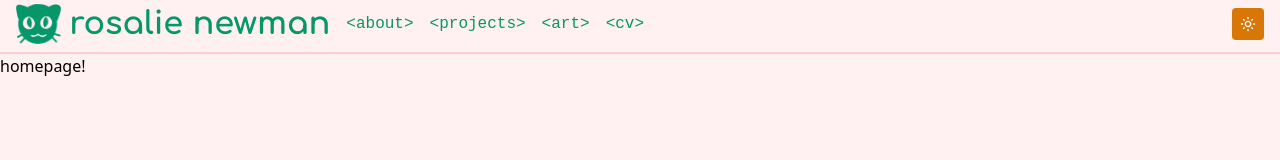
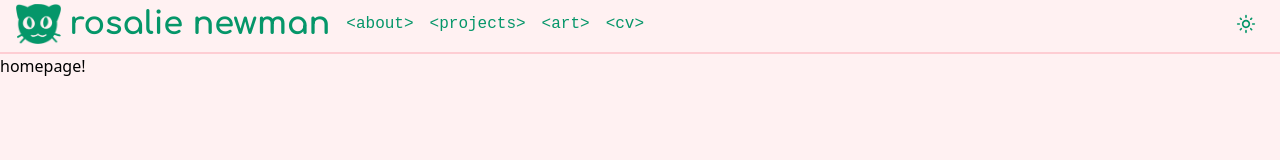
Before and after one commit to rosalie0/rosalie0.github.io, a React (Vite) app: page / in a window 1280 px wide. Shown: the top 160 px of the page. Built offline with nearby package versions, Linux system fonts and the light colour scheme; a web font is replaced by a local one.

Commit message:
dark mode icons better colored

```diff
--- a/src/components/header/DarkModeButton.tsx
+++ b/src/components/header/DarkModeButton.tsx
@@ -12,14 +12,10 @@ const DarkModeButton = ({ theme, setTheme }: ThemeProps) => {
   const handleThemeSwitch = () => {
     setTheme(theme === "dark" ? "light" : "dark");
   };
-
-  const btn =
-    "bg-amber-600 hover:bg-amber-700 text-white font-bold py-2 px-2 rounded";
-  const btnDark = " dark:bg-amber-200 dark:hover:bg-amber-300 dark:text-black";
   return (
     <div className="pr-4">
       <button
-        className={btn + btnDark}
+        className="text-emerald-600 dark:text-emerald-200 font-bold text-xl py-2 px-2"
         //className="bg-amber-600 hover:bg-amber-700 text-white dark:bg-amber-200 dark:hover:bg-amber-300 dark:text-black font-bold py-2 px-4 rounded"
         onClick={handleThemeSwitch}
       >
```
